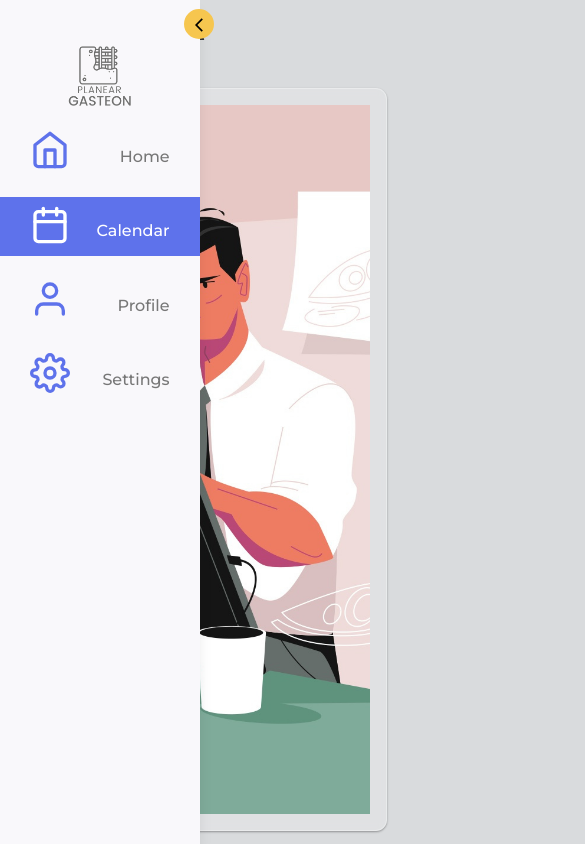
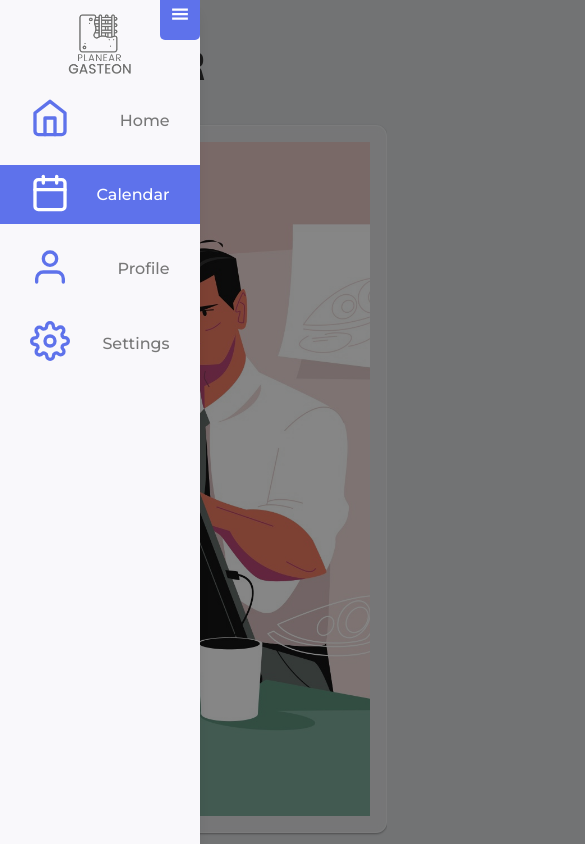
Before and after one commit to SanjoyPator1/WebDevProjects, a Next.js app: page /calendar in a window 390 px wide. Both pictures are taken after a click on the element 14 px from the left and 24 px from the top of the page. Shown: the whole page, 585 px wide, since content can reach past the window. Built offline with nearby package versions, Linux system fonts and the light colour scheme.

Commit message:
drawer responsiveness fixed

```diff
--- a/app/(dashboard)/home/loading.tsx
+++ b/app/(dashboard)/home/loading.tsx
@@ -22,7 +22,7 @@ export default function HomePageLoader() {
     </div>
 
     {/* All Projects Card */}
-    <GlassPane className={clsx("primary-border-radius")} styles={{padding:SECONDARY_DISTANCE, height:"78%"}}>
+    <GlassPane className={clsx("primary-border-radius")} styles={{padding:SECONDARY_DISTANCE, height:"75%"}}>
       <div className="column-flex-container" style={{height:"100%"}}>
           <div style={{display:"flex",marginRight:SECONDARY_DISTANCE, justifyContent:"flex-end"}}>
             <div className="rectangle " style={{width:"155px"}}></div>
--- a/app/(dashboard)/layout.tsx
+++ b/app/(dashboard)/layout.tsx
@@ -22,12 +22,12 @@ export default function DashboardRootLayout({ children }: {
     <html lang="en"  className="candy-mesh">
       <head />
       <body>
-      <div className="row-flex-container" style={{height:"100%"}}>
+      <div className="row-flex-container main-page-container" style={{height:"100%"}}>
             <div className="sidebar-layout-container">
               <Sidebar />
               {/* <ShopSidebar/> */}
             </div>
-            <div className="main-page-container" style={{flex:1, height:"100%", overflow:"auto"}}>
+            <div className="" style={{flex:1, height:"100%", overflow:"auto"}}>
               <main className={bodyFont.className} style={{height:"100%"}}>{children}</main>
             </div>
         </div>
--- a/components/Greetings/Greetings.tsx
+++ b/components/Greetings/Greetings.tsx
@@ -17,7 +17,7 @@ interface Props{
 const Greetings =async ({classNameProps}: Props ) => {
     const user = await getData();
     return (
-            <Card className={clsx("column-flex-container",classNameProps)} styles={{ padding:PRIMARY_DISTANCE, height:"100%"}}>
+            <Card className={clsx("column-flex-container",classNameProps)} styles={{ padding: "0.5em", height:"100%"}}>
               <div className="column-flex-container" style={{height:"100%", justifyContent:"space-around"}}>
                 <h1 className={clsx(greetingsFont.className,"title-font")}>
                   Hello, {user?.first_name}!
--- a/components/Sidebar/Sidebar.tsx
+++ b/components/Sidebar/Sidebar.tsx
@@ -4,8 +4,9 @@ import Image from "next/image";
 import logo from "../../public/logo.png";
 import SidebarLink from "./SidebarLink";
 import { useState } from "react";
-import { MdArrowBackIosNew } from "react-icons/md";
+import { GiHamburgerMenu } from "react-icons/gi";
 import "./style-sidebar.css"
+import clsx from "clsx";
 
 const links = [
   { label: "Home", icon: "FiHome", link: "/home" },
@@ -27,12 +28,13 @@ const Sidebar = () => {
 
   return (
     <Card className={`column-flex-container sidebar-container card-props ${!open && "hide-container"}`} styles={{padding:0, paddingTop:"0.7em"}}>
+      <div className={clsx(open&&"emptyContainer")} onClick={()=>{setOpen(false)}}></div>
       {/* arrow controller */}
       <div
-        className={`sidebar__toggle ${!open ? "rotate" : ""}`}
+        className={`sidebar__toggle ${open ? "rotate" : ""}`}
         onClick={() => setOpen(!open)}
       >
-        <MdArrowBackIosNew className="sidebar__toggle-icon" />
+        <GiHamburgerMenu className="sidebar__toggle-icon"/>
       </div>
       {/* logo and name */}
       <div className="flex gap-x-4 items-center">
--- a/components/Sidebar/SidebarLink.tsx
+++ b/components/Sidebar/SidebarLink.tsx
@@ -47,7 +47,7 @@ const SidebarLink = ({ link, open }: Props) => {
       <div>
         <Icon size={40} className={clsx(isActive && "tab-active")} />
       </div>
-      <div className={clsx(open ? "show" : "hide", "sub-header-font", subheaderFont.className)} style={{height:"100%",color:isActive ?"white":"" }}>{link.label}</div>
+      <div className={clsx(open ? "show" : "hide", "sub-header-font", subheaderFont.className)} style={{margin:0,color:isActive ?"white":"" }}>{link.label}</div>
     </Link>
   );
 };
--- a/components/Sidebar/style-sidebar.css
+++ b/components/Sidebar/style-sidebar.css
@@ -17,28 +17,38 @@
     left: -200px;
 }
 
+.emptyContainer{
+  background-color: rgba(0, 0, 0, 0.473);
+  position: absolute;
+  top:0;
+  left:200px;
+  height:100vh;
+  width: 100vw;
+  z-index: -1;
+}
+
 .sidebar__toggle {
   position: absolute;
   cursor: pointer;
   right: -14px;
-  top: 9px;
-  width: 30px;
-  height: 30px;
-  border: 2px solid #f6c64f;
-  background-color: #f6c64f;
+  top: -32px;
+  right: -33px;
+  width: 40px;
+  height: 40px;
+  background-color: #5E72EB;
+  border-bottom-left-radius: 5px;
+  border-bottom-right-radius: 5px;
   padding: 5px;
-  border-radius: 50%;
   display: flex;
   justify-content: center;
 }
 
 .sidebar__toggle.rotate {
-    right: -29px;
-  transform: rotate(180deg);
+    right: 0;
 }
 
 .sidebar__toggle-icon {
-  color: #000;
+  color: #ffffff;
   text-align: center;
   font-size: 18px;
 }
--- a/styles/global.css
+++ b/styles/global.css
@@ -223,6 +223,7 @@
 }
 
 .main-page-container{
+  padding-top:2.5em;
   padding-inline: 0.2em;
 }
 
```
